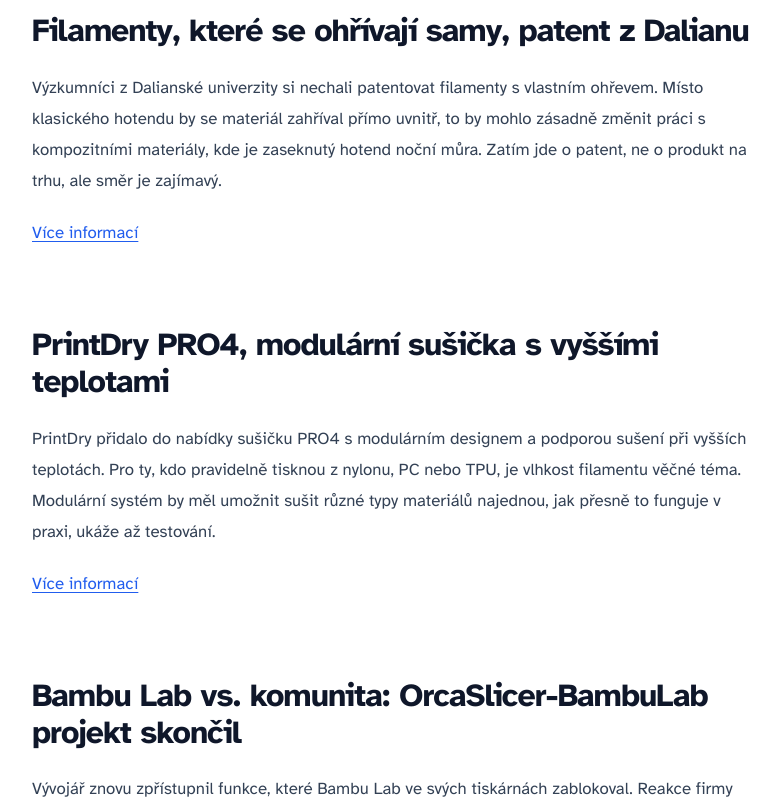
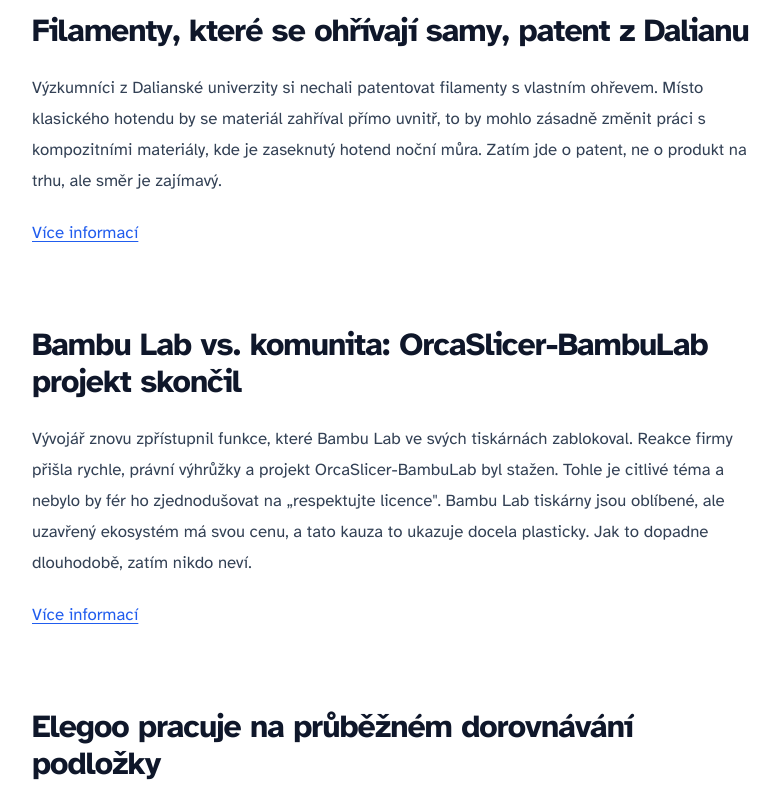
Before and after one commit to PavelTajdus/3dtiskjeradost, an Astro site: page /blog/pod-tryskou-19-2026 in a window 1280 px wide. Shown: the part 1531-2331 px from the top of the page, without its empty margins (88-868 px from the left). Built offline with nearby package versions, Linux system fonts and the light colour scheme; Astro itself is replaced by a stand-in of ours.

Commit message:
pod-tryskou: remove PrintDry story and link Noctua source

```diff
--- a/src/content/blog/pod-tryskou-19-2026.md
+++ b/src/content/blog/pod-tryskou-19-2026.md
@@ -19,12 +19,6 @@
 Výzkumníci z Dalianské univerzity si nechali patentovat filamenty s vlastním ohřevem. Místo klasického hotendu by se materiál zahříval přímo uvnitř, to by mohlo zásadně změnit práci s kompozitními materiály, kde je zaseknutý hotend noční můra. Zatím jde o patent, ne o produkt na trhu, ale směr je zajímavý.
 
 [Více informací](https://www.fabbaloo.com/news/self-heating-composite-filaments-could-simplify-am)
-
-## PrintDry PRO4, modulární sušička s vyššími teplotami
-
-PrintDry přidalo do nabídky sušičku PRO4 s modulárním designem a podporou sušení při vyšších teplotách. Pro ty, kdo pravidelně tisknou z nylonu, PC nebo TPU, je vlhkost filamentu věčné téma. Modulární systém by měl umožnit sušit různé typy materiálů najednou, jak přesně to funguje v praxi, ukáže až testování.
-
-[Více informací](https://www.fabbaloo.com/news/printdry-launches-pro4-filament-dryer-with-modular-design-and-high-temperature-capability)
 
 ## Bambu Lab vs. komunita: OrcaSlicer-BambuLab projekt skončil
 
@@ -54,7 +48,7 @@
 
 Noctua, výrobce, jehož ventilátory najdete v půlce domácích tiskáren, zveřejnila CAD modely svých komponent. Pro každého, kdo navrhuje vlastní tiskárnu nebo upgrade, je to praktická pomoc: přesné rozměry a geometrie přímo od výrobce, žádné odměřování a dohady.
 
-[Více informací](https://www.fabbaloo.com/news/noctua-releases-cad-models-to-support-hardware-integration-in-custom-designs)
+[Více informací](https://www.noctua.at/en/3d-cad-models)
 
 ---
 
```
